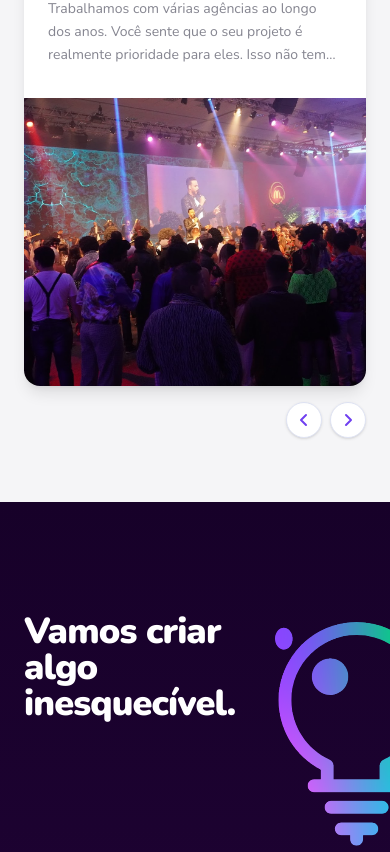
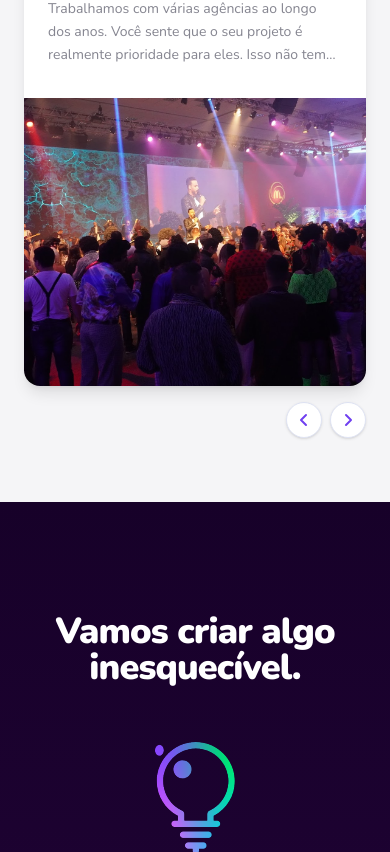
Before and after one commit to renatomf/ag-news, a Next.js app: page / in a window 390 px wide. Shown: the part 11148-12000 px from the top of the page. Built offline with nearby package versions, Linux system fonts and the light colour scheme; a web font is replaced by a local one.

Commit message:
fix-contact

```diff
--- a/src/components/sections/Contact.tsx
+++ b/src/components/sections/Contact.tsx
@@ -14,16 +14,16 @@ export default function Contact() {
       <div className="relative z-10 max-w-7xl mx-auto w-full px-6 lg:px-10 pt-28 md:pt-40">
         {/* Heading */}
         <AnimateOnScroll>
-          <div className="flex items-start justify-between gap-10 mb-6">
-            <h2 className="text-4xl sm:text-5xl md:text-7xl lg:text-8xl font-black text-white leading-none tracking-tight">
+          <div className="flex flex-col items-center md:flex-row md:items-start justify-between gap-10 mb-6">
+            <h2 className="text-4xl sm:text-5xl md:text-7xl lg:text-8xl font-black text-white leading-none tracking-tight text-center md:text-left">
               Vamos criar algo inesquecível.
             </h2>
             <Image
               src="/logos/ag-news/logo-lampada.svg"
               alt="News Eventos"
-              width={160}
-              height={160}
-              className="shrink-0 mt-2"
+              width={80}
+              height={80}
+              className="shrink-0 mt-4 md:w-[160px] md:h-[160px]"
             />
           </div>
         </AnimateOnScroll>
```
